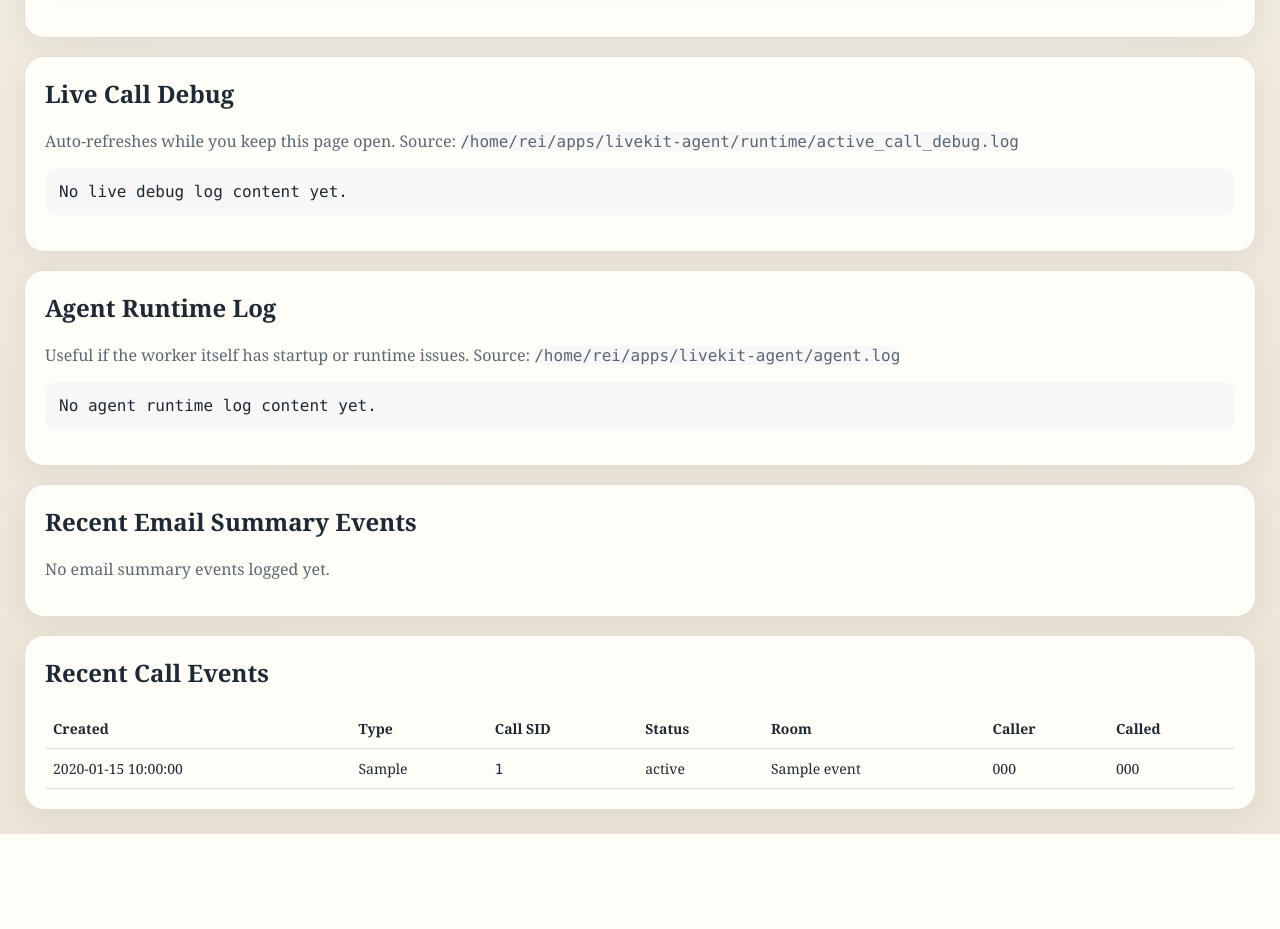
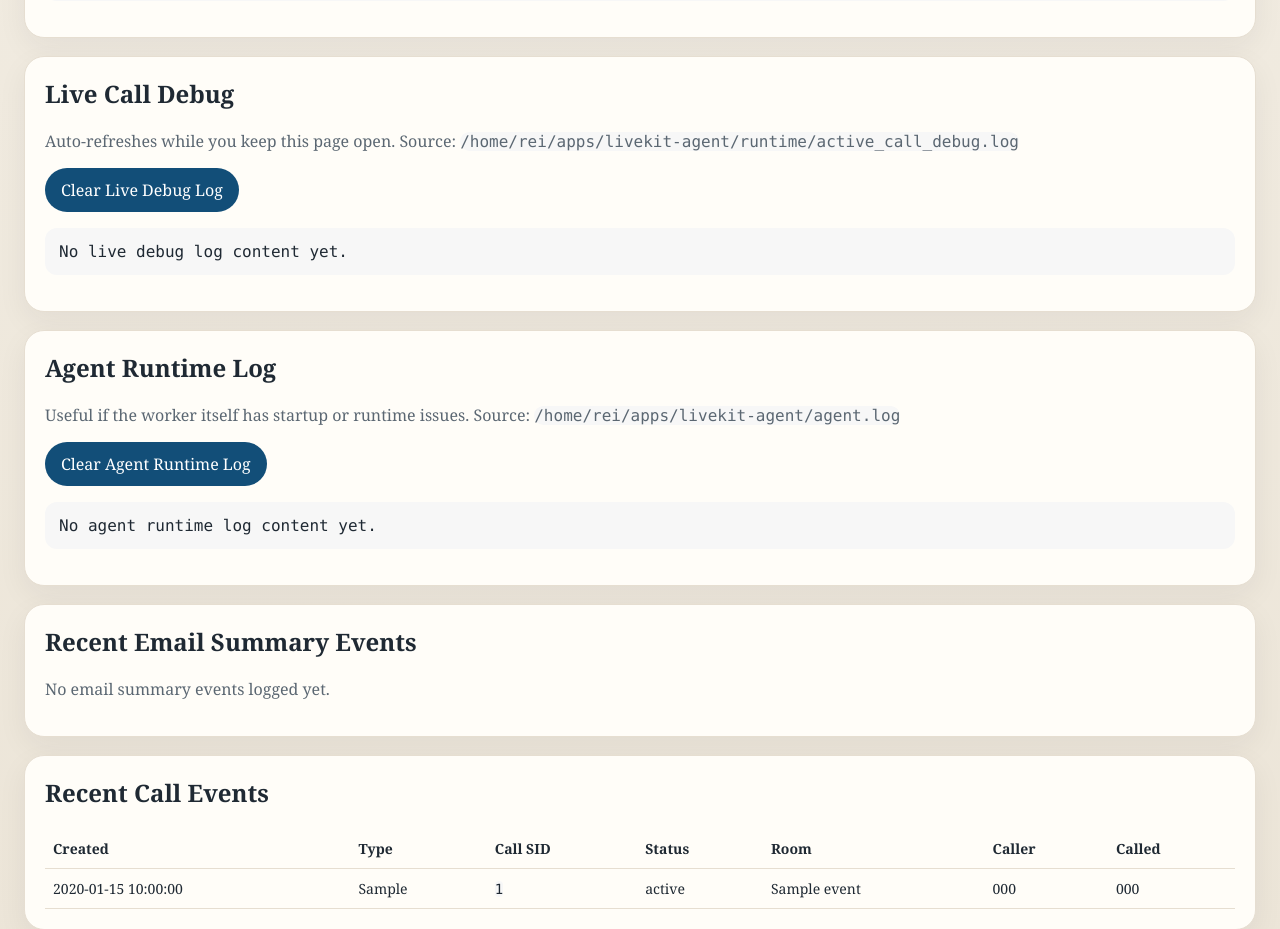
Before and after one commit to reidevaliaj/ai-voice-backend, a FastAPI app: a page that uses templates/admin/tenant_detail.html in a window 1280 px wide. Shown: the part 3978-4907 px from the top of the page. Before the commit the page ends 4812 px from the top, so only its background shows below. Run offline with FastAPI, Linux system fonts and the light colour scheme; the visitor is signed in with stand-in values (Sample User, id 1); tables that the repository leaves empty hold one stand-in row (values such as "Sample post"); data that the repository does not hold is empty; parts of the project's set-up code (start-up, migrations or seed data) failed here and were passed over.

Commit message:
Fix call end validation and admin log actions

```diff
--- a/routes/admin.py
+++ b/routes/admin.py
@@ -47,6 +47,14 @@ def _read_log_tail(path_value: str, max_chars: int = DEBUG_LOG_MAX_CHARS) -> dic
         return {"path": str(path), "exists": True, "content": f"Unable to read log: {exc}", "size": 0}
     content = raw[-max_chars:] if len(raw) > max_chars else raw
     return {"path": str(path), "exists": True, "content": content, "size": len(raw)}
+
+
+def _truncate_log(path_value: str) -> dict[str, Any]:
+    path = Path(path_value)
+    if not path.exists():
+        return {"path": str(path), "exists": False, "cleared": False}
+    path.write_text("", encoding="utf-8")
+    return {"path": str(path), "exists": True, "cleared": True}
 
 
 def _flash(request: Request, level: str, message: str) -> None:
@@ -272,6 +280,25 @@ async def tenant_debug_log(slug: str, request: Request, db: Session = Depends(ge
     )
 
 
+@router.post("/admin/tenants/{slug}/clear-log")
+async def clear_tenant_log(slug: str, request: Request, db: Session = Depends(get_db)):
+    require_admin(request, db)
+    tenant = get_tenant_by_slug(db, slug)
+    if tenant is None:
+        raise HTTPException(status_code=404, detail="Tenant not found")
+    form = await request.form()
+    log_type = str(form.get("log_type") or "").strip().lower()
+    if log_type == "runtime":
+        _truncate_log(AGENT_LOG_PATH)
+        _flash(request, "success", "Agent runtime log cleared")
+    elif log_type == "debug":
+        _truncate_log(AGENT_DEBUG_LOG_PATH)
+        _flash(request, "success", "Live call debug log cleared")
+    else:
+        _flash(request, "error", "Unknown log type")
+    return RedirectResponse(url=f"/admin/tenants/{slug}", status_code=303)
+
+
 @router.get("/admin/cartesia/voices")
 async def cartesia_voice_options(request: Request, language: str = "en", selected: str = "", db: Session = Depends(get_db)):
     require_admin(request, db)
--- a/routes/events.py
+++ b/routes/events.py
@@ -172,7 +172,9 @@ def _persist_zoom_credentials_if_changed(db: Session, runtime: dict[str, Any], u
 def _send_email_summary(payload: TranscriptPayload, analysis: Dict[str, Any], runtime: dict[str, Any]) -> None:
     config = runtime["config"]
     email_settings = runtime["integrations"]["email"].get("settings") or {}
-    targets = list(email_settings.get("notification_targets") or config.get("notification_targets") or [])
+    config_targets = [item for item in config.get("notification_targets") or [] if item]
+    integration_targets = [item for item in email_settings.get("notification_targets") or [] if item]
+    targets = list(config_targets or integration_targets)
     owner_email = str(config.get("owner_email") or "").strip()
     if owner_email and owner_email not in targets:
         targets.append(owner_email)
--- a/templates/admin/tenant_detail.html
+++ b/templates/admin/tenant_detail.html
@@ -230,12 +230,20 @@
 <section class="panel" style="margin-top: 18px;">
   <h2>Live Call Debug</h2>
   <p class="muted">Auto-refreshes while you keep this page open. Source: <code id="agent-debug-path">{{ agent_debug_log.path }}</code></p>
+  <form method="post" action="/admin/tenants/{{ tenant.slug }}/clear-log" class="actions" style="margin-bottom: 10px;">
+    <input type="hidden" name="log_type" value="debug" />
+    <button type="submit" class="secondary">Clear Live Debug Log</button>
+  </form>
   <pre id="agent-debug-log">{{ agent_debug_log.content or 'No live debug log content yet.' }}</pre>
 </section>
 
 <section class="panel" style="margin-top: 18px;">
   <h2>Agent Runtime Log</h2>
   <p class="muted">Useful if the worker itself has startup or runtime issues. Source: <code id="agent-runtime-path">{{ agent_runtime_log.path }}</code></p>
+  <form method="post" action="/admin/tenants/{{ tenant.slug }}/clear-log" class="actions" style="margin-bottom: 10px;">
+    <input type="hidden" name="log_type" value="runtime" />
+    <button type="submit" class="secondary">Clear Agent Runtime Log</button>
+  </form>
   <pre id="agent-runtime-log">{{ agent_runtime_log.content or 'No agent runtime log content yet.' }}</pre>
 </section>
 
```
Also changed, not shown: tools/transcript_ai.py (+39 -1 lines), 1 other file.
